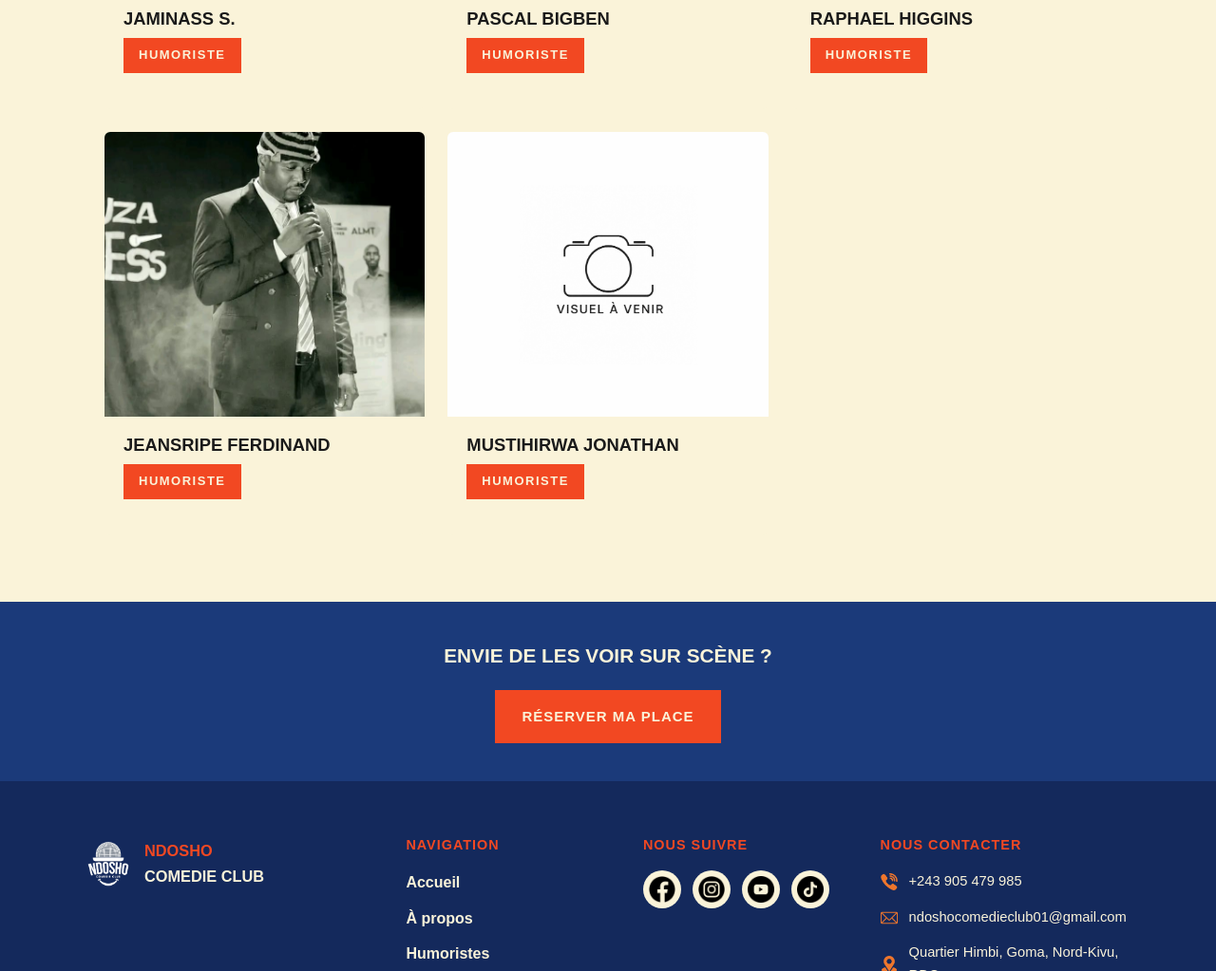
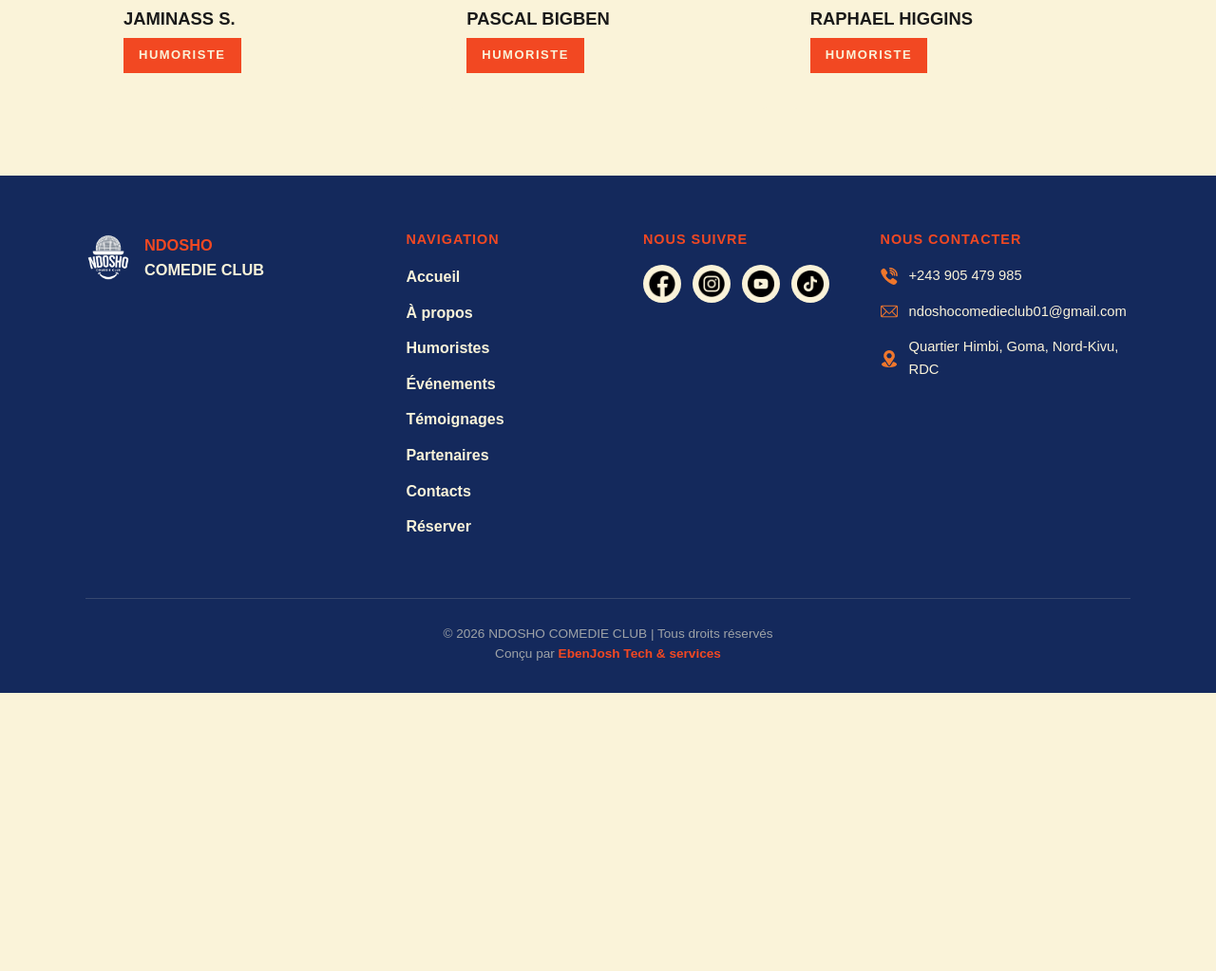
Before and after one commit to joshmukandirwa/ndoshocomedieclub, a plain HTML site: page humoristes.html in a window 1280 px wide. Shown: the part 1380-2403 px from the top of the page at 95% size. After the commit the page ends 2110 px from the top, so only its background shows below. Drawn offline with Linux system fonts and the light colour scheme.

Commit message:
nouvelle mise a jour du site officiel ndosho comedie club

```diff
--- a/admin-billets.html
+++ b/admin-billets.html
@@ -17,7 +17,7 @@
     <title>Générateur de billets</title>
     <link rel="stylesheet" href="reservation.css" />
     <meta name="robots" content="noindex, nofollow" />
-    <link rel="icon" href="./logo/ndoshologo.png" type="image/x-icon">
+    <link rel="icon" href="./logo/ndoshologo.png">
     <script src="https://cdnjs.cloudflare.com/ajax/libs/html2canvas/1.4.1/html2canvas.min.js"></script>
 </head>
 
@@ -149,7 +149,7 @@
         </div>
     </div>
 
-    <script src="admi-billets.js"></script>
+    <script src="admin-billets.js"></script>
 </body>
 
 </html>
--- a/humoristes.html
+++ b/humoristes.html
@@ -127,7 +127,7 @@
                     <span class="label-orange">Humoriste</span>
                 </div>
             </div>
-            <div class="comed">
+            <!-- <div class="comed">
                 <img src="./humoristes/Jeansripe ferdinand.jpeg" alt="Jeansripe Ferdinand" />
                 <div class="comedian-content">
                     <h3>Jeansripe Ferdinand</h3>
@@ -140,15 +140,15 @@
                     <h3>Mustihirwa Jonathan</h3>
                     <span class="label-orange">Humoriste</span>
                 </div>
-            </div>
+            </div> -->
         </div>
     </section>
 
     <!-- ══ CTA ═══════════════════════════════════════════════ -->
-    <section class="cta-banner">
+    <!-- <section class="cta-banner">
         <p>Envie de les voir sur scène ?</p>
         <a href="reservation.html" class="btn-orange">Réserver ma place</a>
-    </section>
+    </section> -->
 
     <!-- ══ FOOTER ════════════════════════════════════════════ -->
     <footer>
```
Also changed, not shown: festival-punguza-stress.html (+3 -0 lines).
